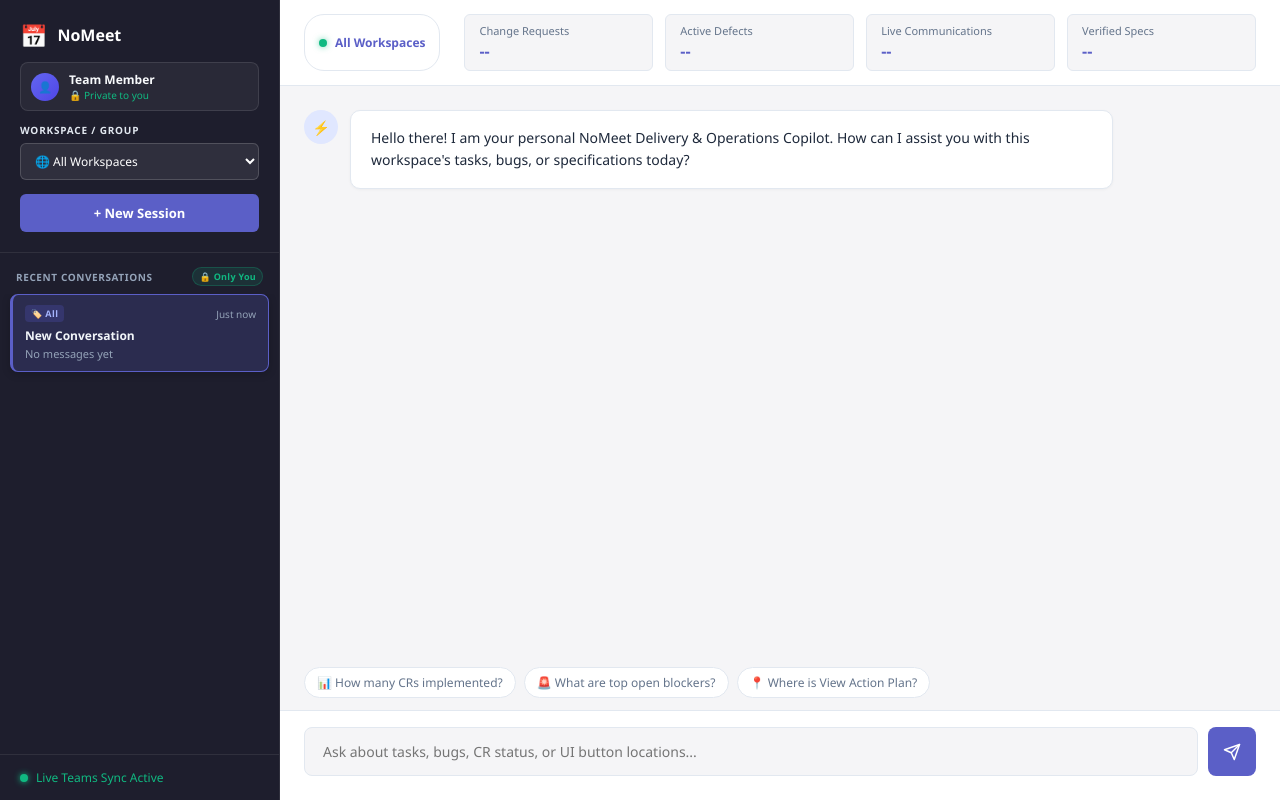
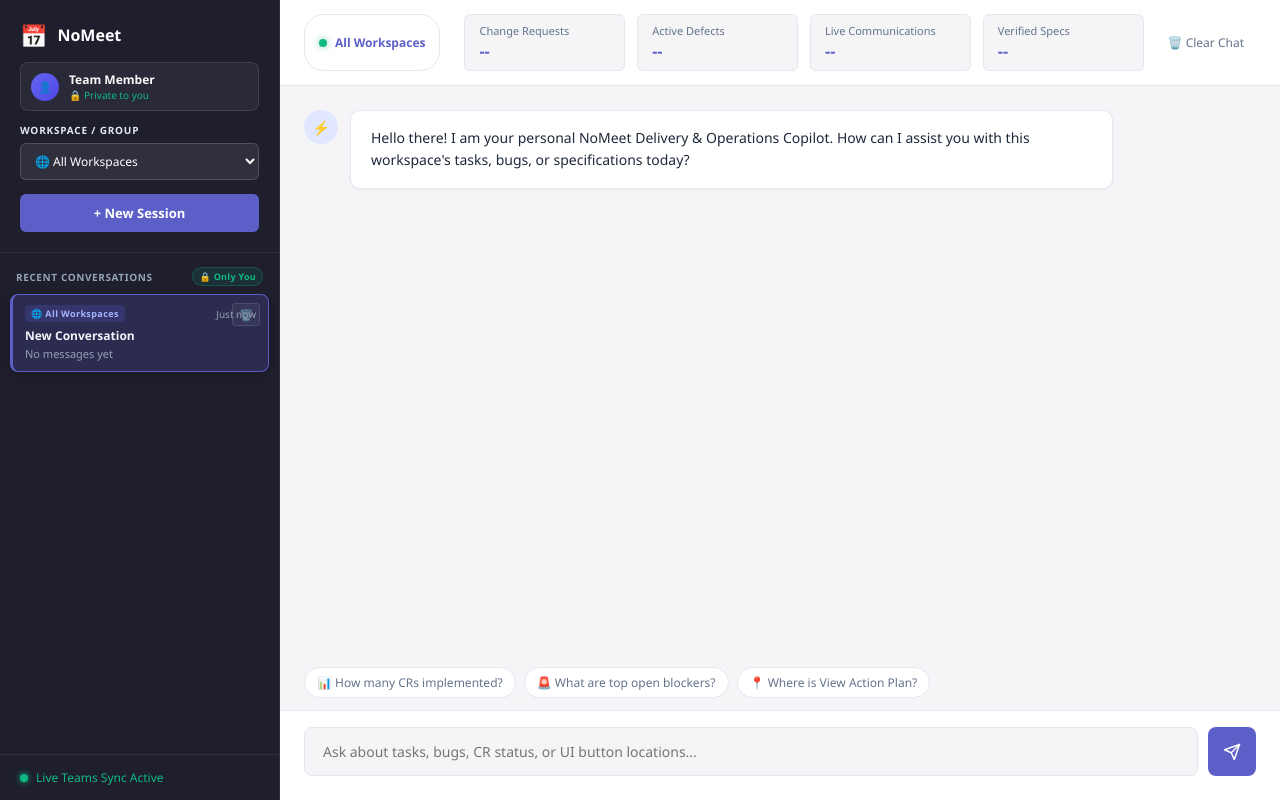
Before and after one commit to arunAthen/NoMeet_teams_frontend, a plain HTML site: page index.html in a window 1280 px wide. Drawn offline with Linux system fonts and the light colour scheme; no server answers.

Commit message:
feat(ui): visible delete conversation button, clear chat action, fast cached render, and clean workspace badges

```diff
--- a/app.js
+++ b/app.js
@@ -40,7 +40,7 @@ updateUserUI();
 
 // Clean workspace title decoder
 function cleanWorkspaceLabel(id, rawName) {
-  if (rawName && !rawName.startsWith("19:") && !rawName.includes("@thread")) {
+  if (rawName && !rawName.startsWith("19:") && !rawName.includes("@thread") && !rawName.startsWith("Chat 7BDCC")) {
     try {
       return decodeURIComponent(rawName);
     } catch (e) {
@@ -48,6 +48,9 @@ function cleanWorkspaceLabel(id, rawName) {
     }
   }
   const cleanId = decodeURIComponent(id || "");
+  if (cleanId.includes("7bdcc461") || (rawName && rawName.includes("7BDCC"))) {
+    return "Intranet Solutions";
+  }
   if (cleanId.startsWith("19:") || cleanId.includes("@thread")) {
     const short = cleanId.split("@")[0].replace("19:", "").substring(0, 8);
     return `Chat ${short.toUpperCase()}`;
@@ -375,8 +378,8 @@ async function loadSessions() {
 
     const projTag = document.createElement("span");
     projTag.className = "session-project-tag";
-    const cleanProj = s.project_name || cleanWorkspaceLabel(s.project_id);
-    projTag.innerText = `🏷️ ${cleanProj}`;
+    const cleanProj = cleanWorkspaceLabel(s.project_id, s.project_name);
+    projTag.innerText = (s.project_id === "all" || cleanProj === "All") ? "🌐 All Workspaces" : `📁 ${cleanProj}`;
 
     const timeSpan = document.createElement("span");
     timeSpan.className = "session-time";
@@ -398,7 +401,7 @@ async function loadSessions() {
     // Delete Button
     const delBtn = document.createElement("button");
     delBtn.className = "btn-del-session";
-    delBtn.innerHTML = "✕";
+    delBtn.innerHTML = "🗑️";
     delBtn.title = "Delete Conversation";
     delBtn.onclick = (e) => {
       e.stopPropagation();
@@ -442,8 +445,11 @@ async function selectSession(sessionId) {
     if (res.ok) {
       const data = await res.json();
       if (data.messages && data.messages.length > 0) {
-        chatViewport.innerHTML = "";
-        data.messages.forEach(m => appendMessage(m.role, m.content, m.evidence, m.eval_scores));
+        // Only re-render if message count or last message changed to prevent UI flicker
+        if (data.messages.length !== cachedMessages.length) {
+          chatViewport.innerHTML = "";
+          data.messages.forEach(m => appendMessage(m.role, m.content, m.evidence, m.eval_scores));
+        }
         saveLocalMessages(sessionId, data.messages);
       }
     }
@@ -616,6 +622,15 @@ document.querySelectorAll(".chip").forEach(chip => {
 
 newSessionBtn.onclick = createNewSession;
 
+const clearChatBtn = document.getElementById("clearChatBtn");
+if (clearChatBtn) {
+  clearChatBtn.onclick = () => {
+    if (currentSessionId) {
+      deleteSession(currentSessionId);
+    }
+  };
+}
+
 // Init sequence
 loadGroups().then(() => {
   loadMetrics();
--- a/index.html
+++ b/index.html
@@ -82,6 +82,7 @@
           <span class="pill-title">Verified Specs</span>
           <strong id="specMetric">--</strong>
         </div>
+        <button id="clearChatBtn" class="btn-clear-chat" title="Delete current conversation">🗑️ Clear Chat</button>
       </header>
 
       <!-- Chat Stream Area -->
--- a/style.css
+++ b/style.css
@@ -309,24 +309,50 @@ body.theme-dark {
   position: absolute;
   top: 8px;
   right: 8px;
-  background: transparent;
-  border: none;
-  color: #64748b;
+  background: rgba(255, 255, 255, 0.08);
+  border: 1px solid rgba(255, 255, 255, 0.15);
+  color: #94a3b8;
   cursor: pointer;
-  padding: 2px 5px;
+  padding: 3px 6px;
   font-size: 11px;
   border-radius: 4px;
-  opacity: 0;
+  opacity: 0.7;
   transition: all 0.2s;
 }
 
 .session-card:hover .btn-del-session {
   opacity: 1;
+  color: #ef4444;
+  border-color: rgba(239, 68, 68, 0.4);
+  background: rgba(239, 68, 68, 0.15);
 }
 
 .btn-del-session:hover {
   color: #ef4444;
-  background: rgba(239, 68, 68, 0.15);
+  background: rgba(239, 68, 68, 0.25);
+  border-color: #ef4444;
+}
+
+.btn-clear-chat {
+  margin-left: auto;
+  background: var(--bg-surface);
+  border: 1px solid var(--border-color);
+  color: var(--text-muted);
+  padding: 6px 12px;
+  border-radius: 6px;
+  font-size: 12px;
+  font-weight: 500;
+  cursor: pointer;
+  display: flex;
+  align-items: center;
+  gap: 5px;
+  transition: all 0.2s;
+}
+
+.btn-clear-chat:hover {
+  color: #ef4444;
+  border-color: rgba(239, 68, 68, 0.4);
+  background: rgba(239, 68, 68, 0.1);
 }
 
 .sidebar-footer {
```
Also changed, not shown: 1 other file.
